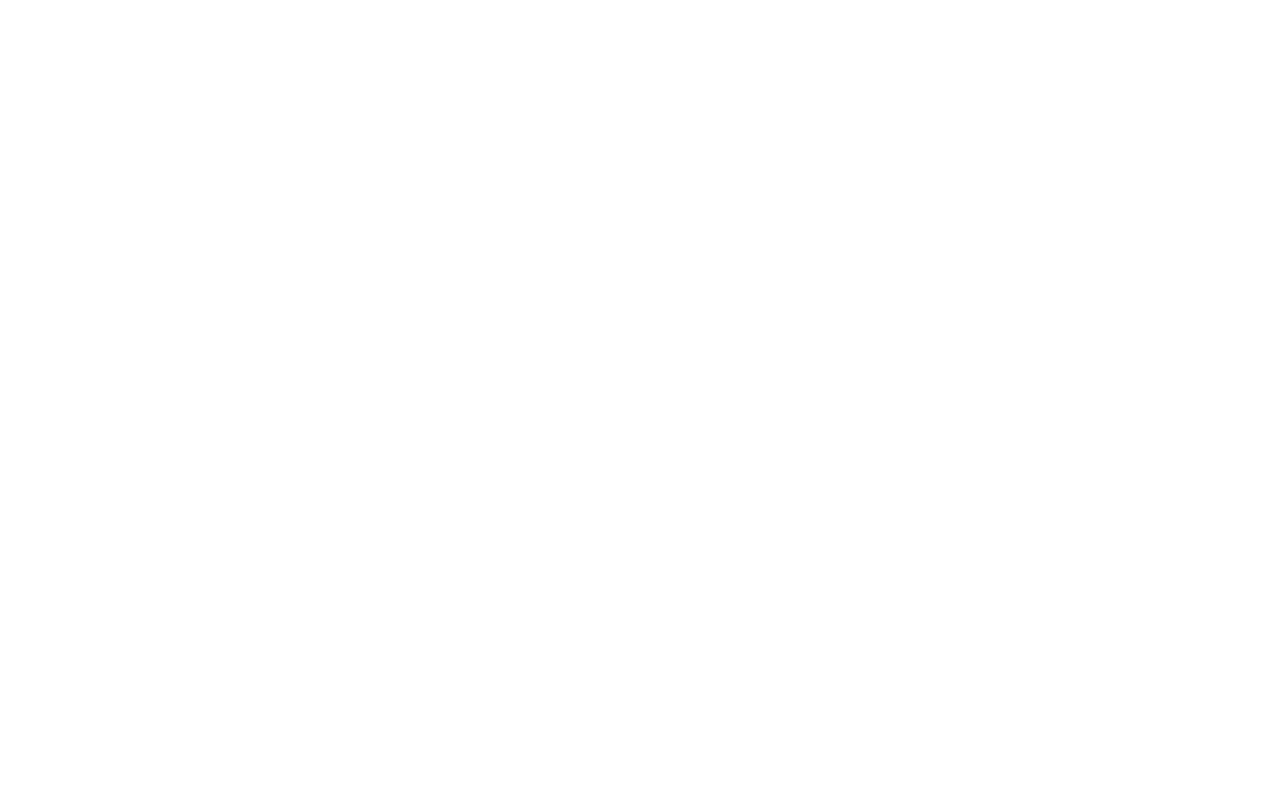
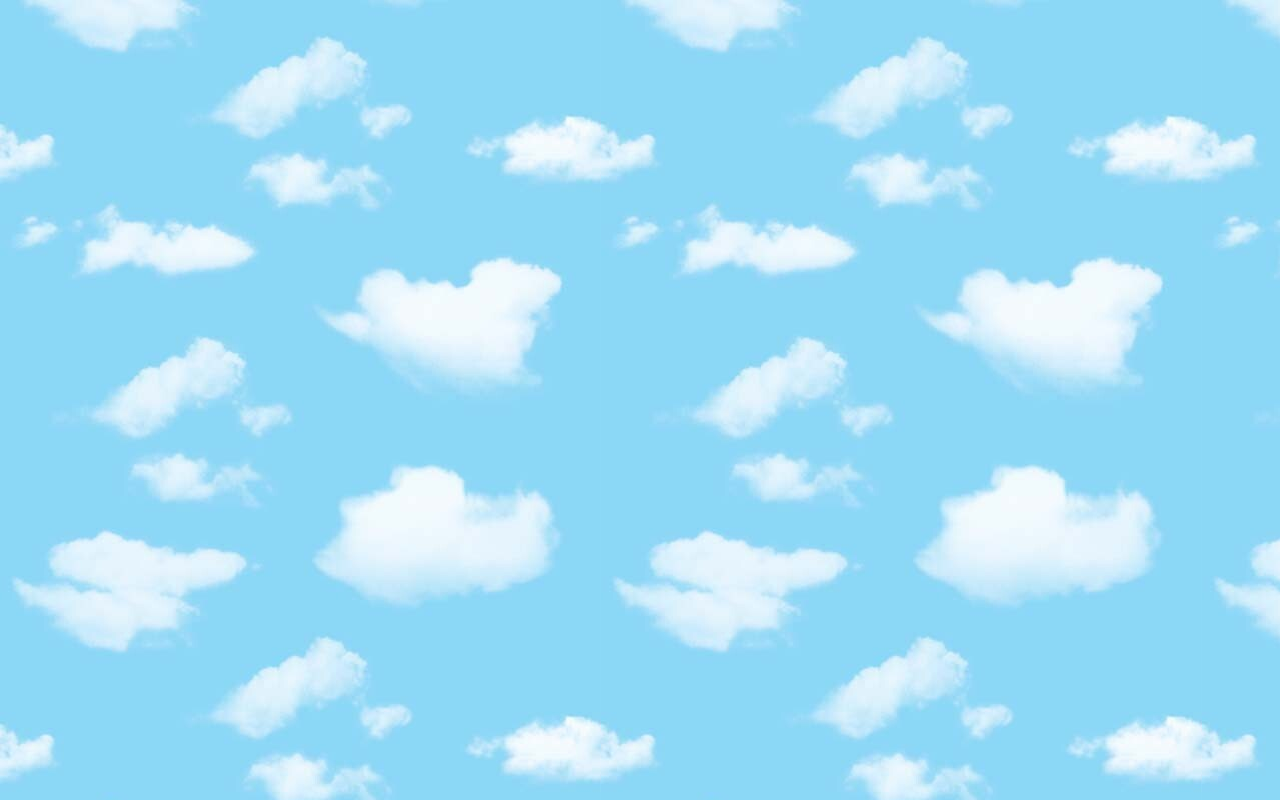
Before and after one commit to iNiceTwice/challenge-simpliroute, a Next.js app: page / in a window 1280 px wide. Built offline with nearby package versions, Linux system fonts and the light colour scheme.

Commit message:
refactor/bg added and minor default changes

```diff
--- a/app/globals.css
+++ b/app/globals.css
@@ -3,5 +3,5 @@
 @tailwind utilities;
 
 body {
-  background-image: url();
+  background-image: url("../public/cielo.jpg");
 }
--- a/app/layout.js
+++ b/app/layout.js
@@ -1,17 +1,9 @@
 import './globals.css'
-import { Inter } from 'next/font/google'
-
-const inter = Inter({ subsets: ['latin'] })
-
-export const metadata = {
-  title: 'Create Next App',
-  description: 'Generated by create next app',
-}
 
 export default function RootLayout({ children }) {
   return (
     <html lang="en">
-      <body className={inter.className}>{children}</body>
+      <body>{children}</body>
     </html>
   )
 }
```
Also changed, not shown: .eslintrc.json.
